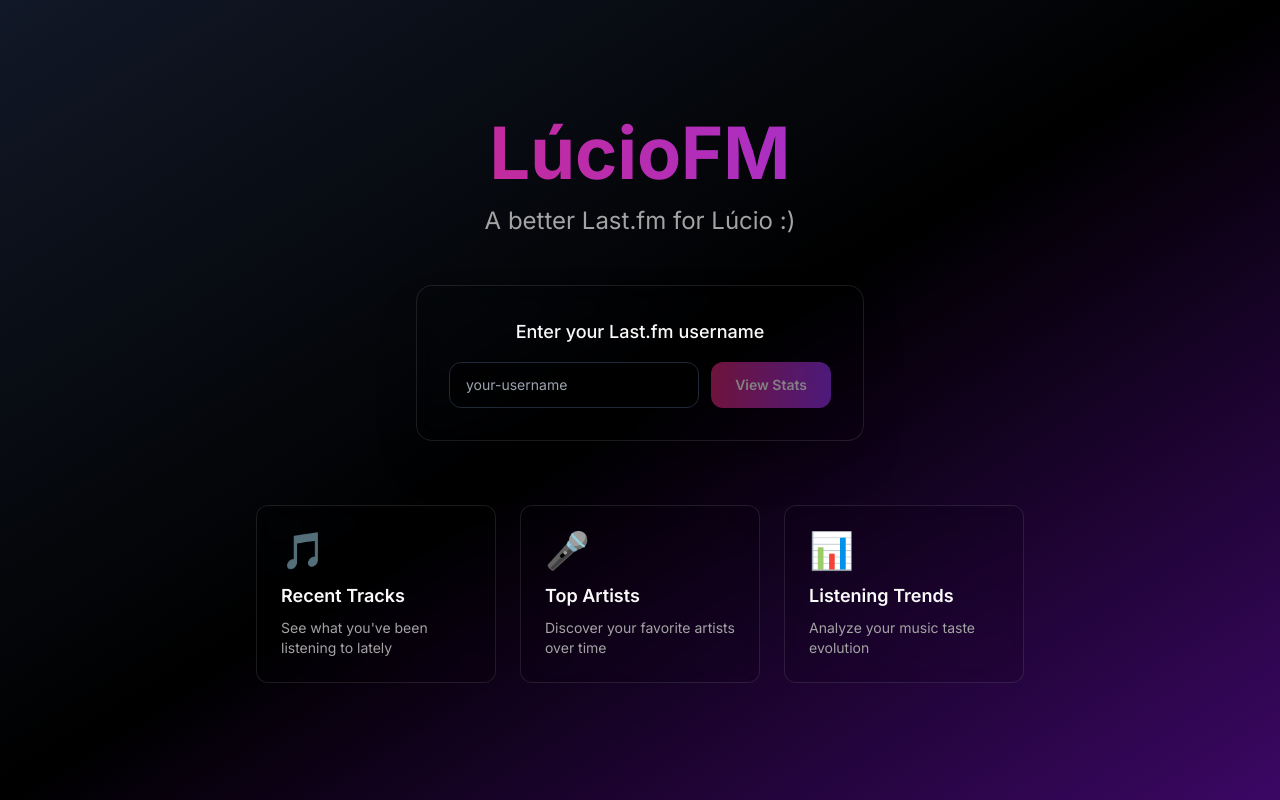
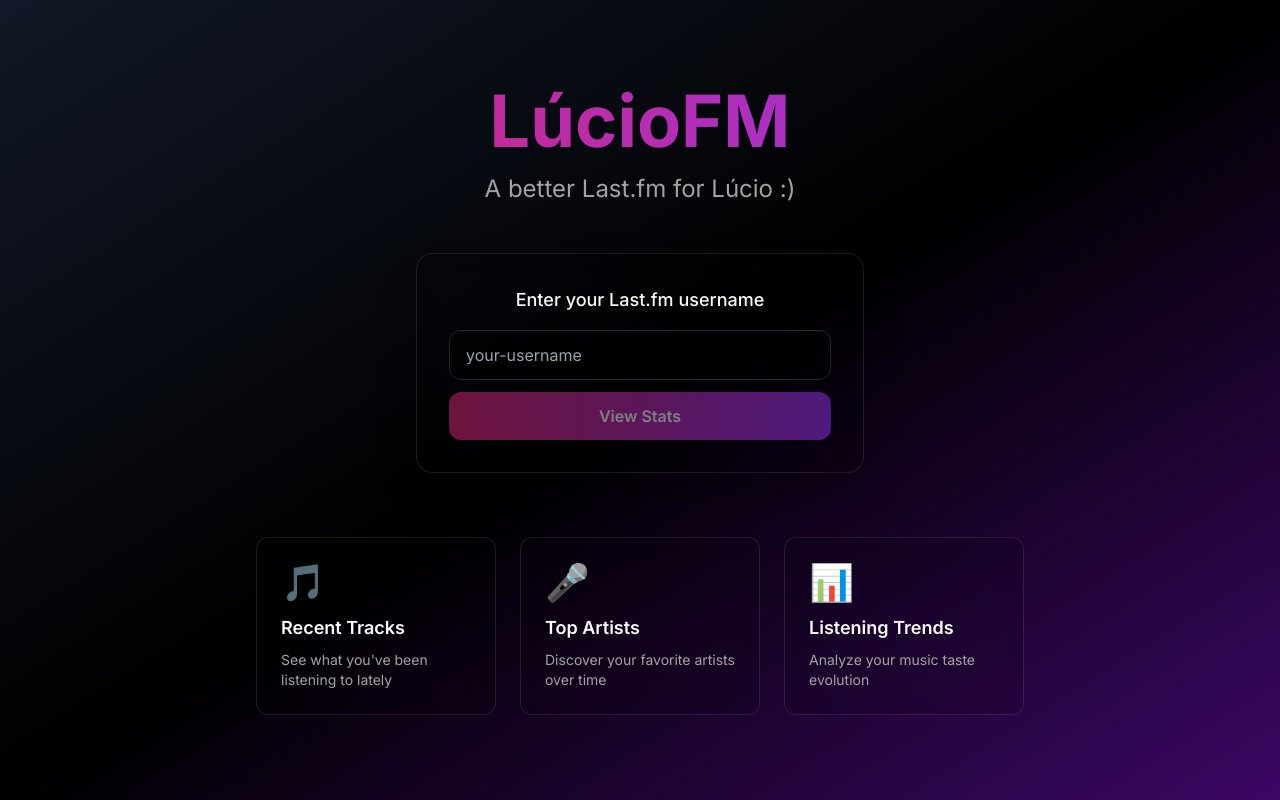
Before and after one commit to aidanmclaughlin/luciofm, a Next.js app: page / in a window 1280 px wide. Built offline with nearby package versions, Linux system fonts and the light colour scheme.

Commit message:
📱 Fix mobile button layout - stacked vertically for better scaling

```diff
--- a/app/page.tsx
+++ b/app/page.tsx
@@ -33,14 +33,14 @@
               <label htmlFor="username" className="block text-base sm:text-lg font-medium mb-4">
                 Enter your Last.fm username
               </label>
-              <div className="flex flex-col sm:flex-row gap-3">
+              <div className="space-y-3">
                 <input
                   id="username"
                   type="text"
                   value={username}
                   onChange={(e) => setUsername(e.target.value)}
                   placeholder="your-username"
-                  className="flex-1 px-4 py-3 rounded-xl bg-white/50 dark:bg-black/50 border border-gray-200 dark:border-gray-800 focus:outline-none focus:ring-2 focus:ring-primary focus:border-transparent transition-all text-base sm:text-sm"
+                  className="w-full px-4 py-3 rounded-xl bg-white/50 dark:bg-black/50 border border-gray-200 dark:border-gray-800 focus:outline-none focus:ring-2 focus:ring-primary focus:border-transparent transition-all text-base"
                   disabled={isLoading}
                   autoComplete="off"
                   autoCorrect="off"
@@ -50,7 +50,7 @@
                 <button
                   type="submit"
                   disabled={isLoading || !username.trim()}
-                  className="px-6 py-3 bg-gradient-to-r from-pink-600 to-purple-600 text-white font-semibold rounded-xl hover:from-pink-700 hover:to-purple-700 disabled:opacity-50 disabled:cursor-not-allowed transition-all transform hover:scale-105 text-base sm:text-sm"
+                  className="w-full px-6 py-3 bg-gradient-to-r from-pink-600 to-purple-600 text-white font-semibold rounded-xl hover:from-pink-700 hover:to-purple-700 disabled:opacity-50 disabled:cursor-not-allowed transition-all transform hover:scale-105 text-base"
                 >
                   {isLoading ? 'Loading...' : 'View Stats'}
                 </button>
```
Also changed, not shown: 1 other file (tests, documents, lock files or other folders).
